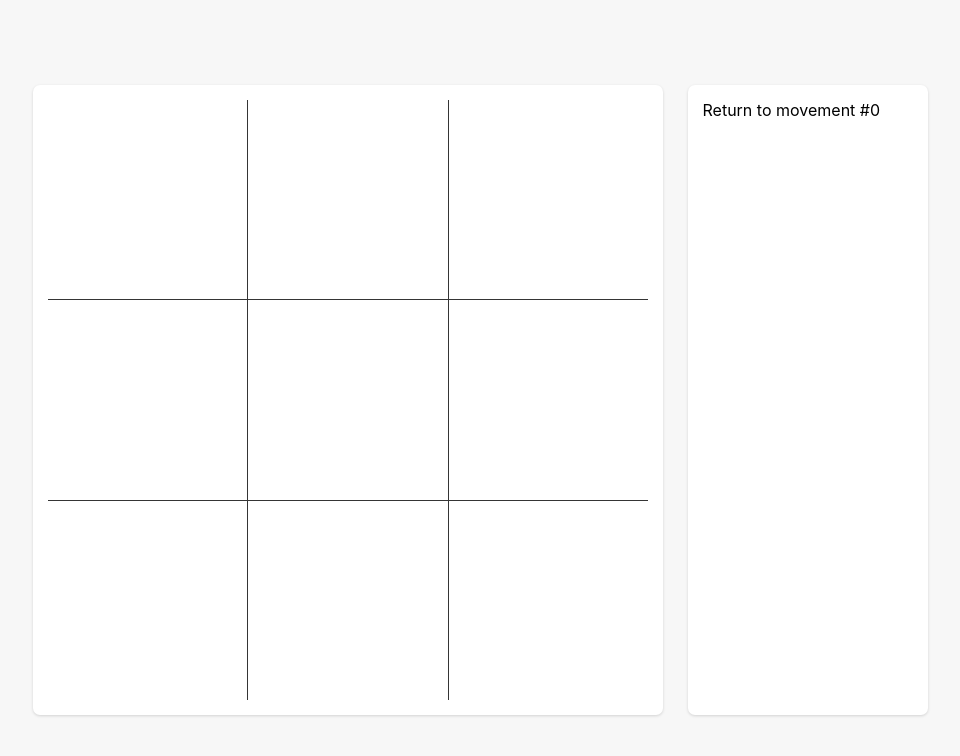
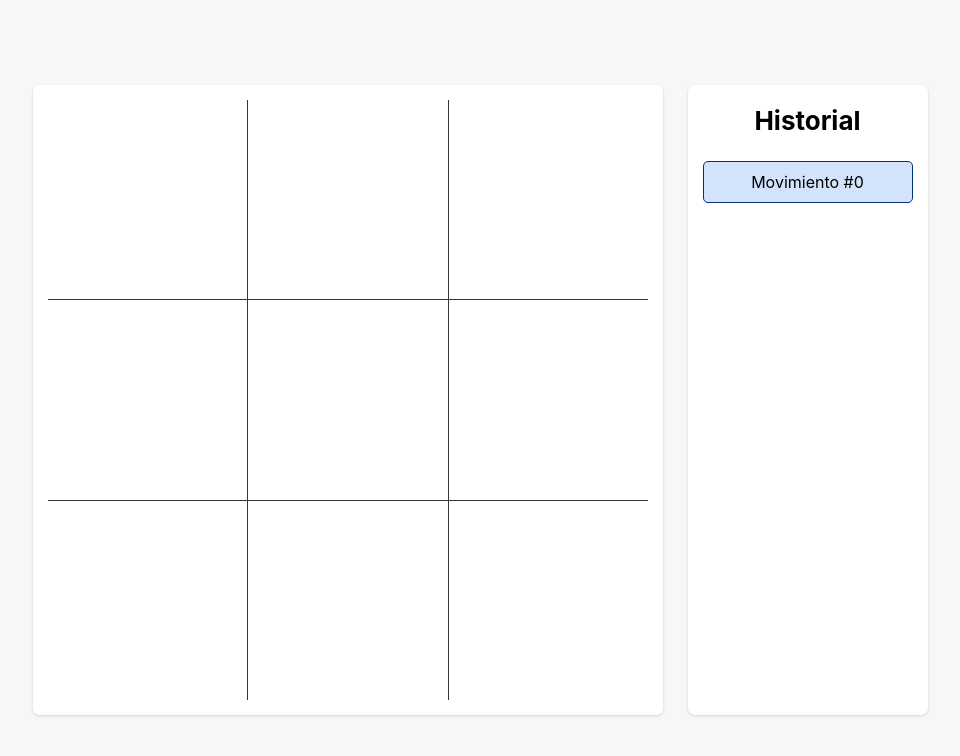
Before and after one commit to Topi99/ldaw-react-intro, a React (Create React App) app: page / in a window 1280 px wide. Shown: the top 756 px of the page, without its empty margins (160-1120 px from the left). Built offline with nearby package versions, Linux system fonts and the light colour scheme.

Commit message:
Add sidebar styles

```diff
--- a/src/components/Board/Board.js
+++ b/src/components/Board/Board.js
@@ -81,9 +81,10 @@ const Board = () => {
         {winner && <div className={`winner line-${lineN}`}></div>}
       </div>
       <div className="timeTravel">
+        <h2>Historial</h2>
         {history.map((state, i) => (
           <div className='time' onClick={() => travelTo(i)}>
-            Return to movement #{i}
+            Movimiento #{i}
           </div>
         ))}
       </div>
--- a/src/components/Board/board.scss
+++ b/src/components/Board/board.scss
@@ -140,5 +140,22 @@
   }
 
   .timeTravel {
+    h2 {
+      font-size: 26px;
+      margin: 0;
+      margin-top: 5px;
+      margin-bottom: 25px;
+      text-align: center;
+    }
+
+    .time {
+      background-color: #d4e3fc;
+      border-radius: 5px;
+      border: 1px solid #033076;
+      padding: 10px;
+      text-align: center;
+      cursor: pointer;
+      margin-top: 15px;
+    }
   }
 }
```
